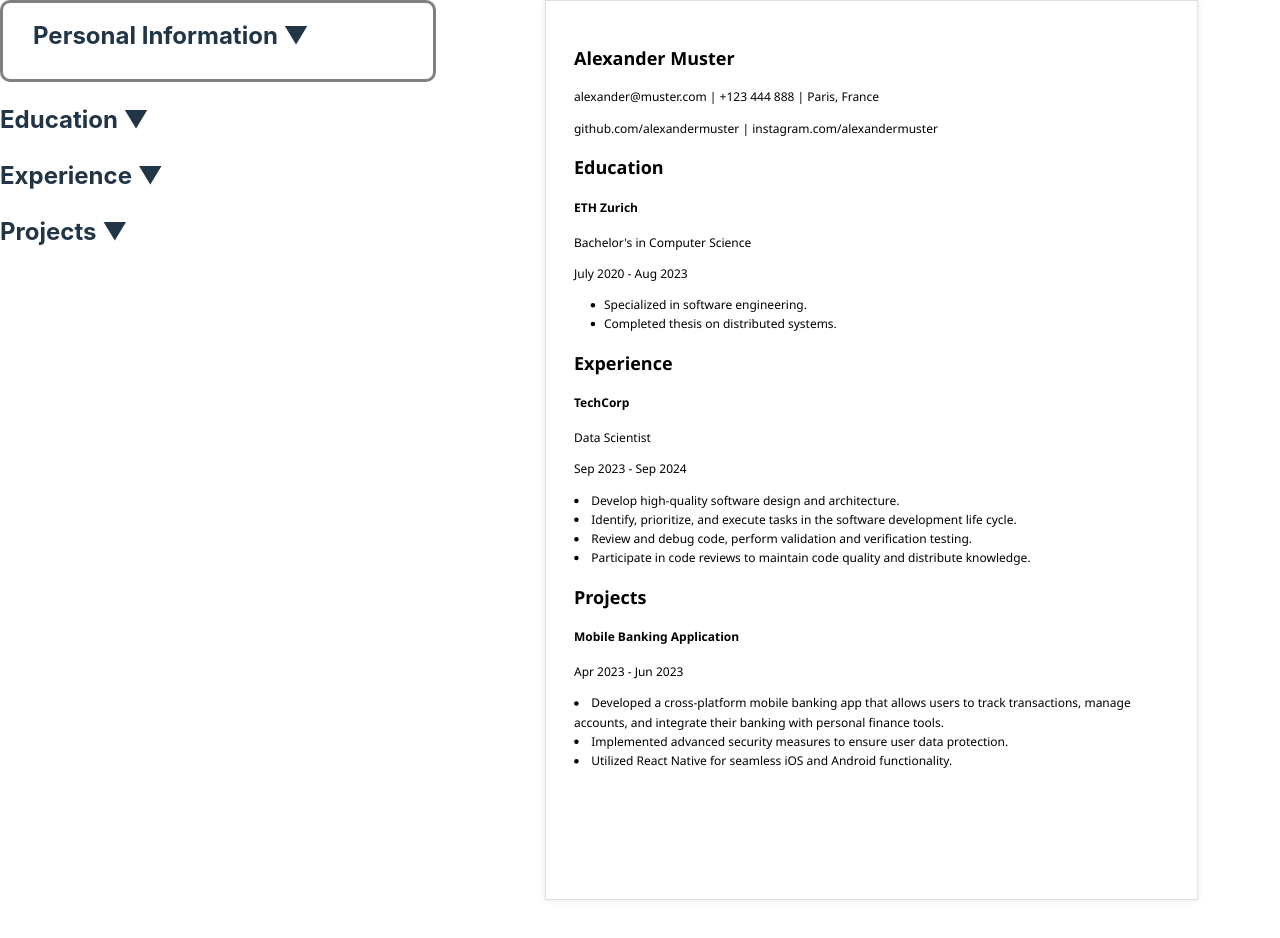
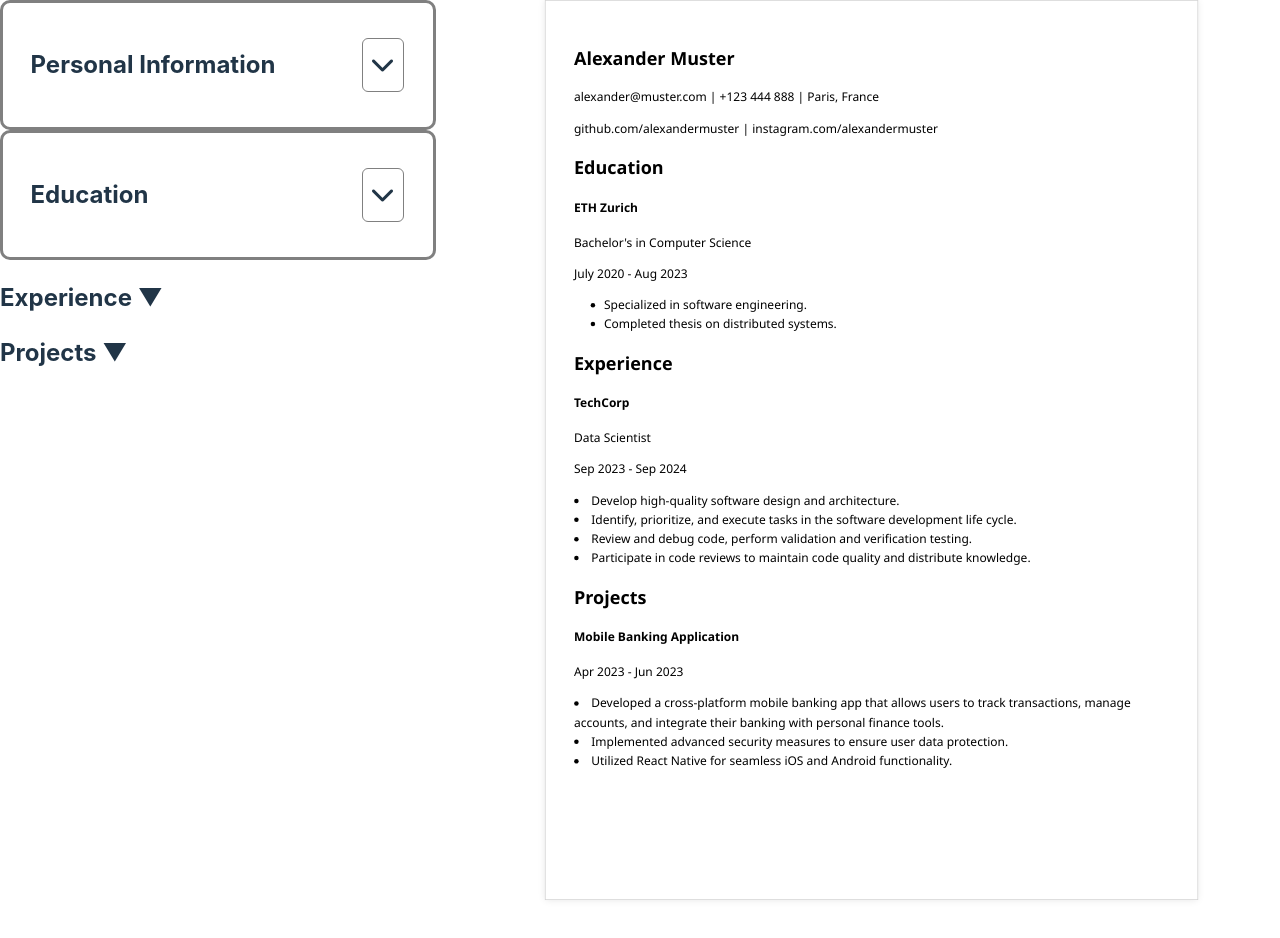
Before and after one commit to anlegi/cv_app, a React (Vite) app: page / in a window 1280 px wide. Shown: the top 938 px of the page. Built offline with nearby package versions, Linux system fonts and the light colour scheme.

Commit message:
Add styling to personal and educational component

```diff
--- a/index.html
+++ b/index.html
@@ -4,6 +4,7 @@
     <meta charset="UTF-8" />
     <link rel="icon" type="image/svg+xml" href="/vite.svg" />
     <meta name="viewport" content="width=device-width, initial-scale=1.0" />
+    <script src="https://kit.fontawesome.com/43fe8a676a.js" crossorigin="anonymous"></script>
     <title>CV App</title>
   </head>
   <body>
--- a/src/components/educational-experience-form.jsx
+++ b/src/components/educational-experience-form.jsx
@@ -65,65 +65,78 @@ function EducationalInfoForm({ onSubmit }) {
     };
 
     return (
-        <div>
-            <h2 onClick={toggleFormVisibility} style={{ cursor: 'pointer' }}>
-                Education {isCollapsed ? '▼' : '▲'}
+        <div className="educational-info">
+          <h2 className="form-header" onClick={toggleFormVisibility}>
+          <span className="form-title">Education</span>
+          <span className="toggle-icon">
+            {isCollapsed
+            ? <i className="fa-solid fa-chevron-down"></i>
+            : <i className="fa-solid fa-chevron-up"></i>}
+          </span>
       </h2>
           {!isCollapsed && (
               <div>
                   {educations.map((education, index) => (
-                        <form key={index} onSubmit={handleSubmit}>
+                      <form className="educational-info-form" key={index} onSubmit={handleSubmit}>
+                        <div className="form-row">
                           <label>
                             Name
+                          </label>
                           <input
                               type="text"
                               name="schoolName"
                               value={education.schoolName}
                               onChange={(e) => handleChange(e, index)}
                           />
-                            </label>
+                        </div>
                         <br />
+                        <div className="form-row">
                           <label>
                             Time
+                          </label>
                           <input
                             type="text"
                             name="dateStudy"
                             value={education.dateStudy}
                             onChange={(e) => handleChange(e, index)}
                           />
-                            </label>
+                        </div>
                         <br />
+                        <div className="form-row">
                           <label>
                             Description
+                          </label>
                           <input
                               type="text"
                               name="titleStudy"
                               value={education.titleStudy}
                               onChange={(e) => handleChange(e, index)}
                           />
-                            </label>
+                        </div>
                         <br />
-
                         {education.descriptions.map((description, descIndex) => (
-                                <div key={descIndex}>
+                            <div className="form-row"key={descIndex}>
                               <label>
                                 Details
+                              </label>
                               <input
                                 type="text"
                                 name="description"
                                 value={description}
                                 onChange={(e) => handleChange(e, index, descIndex)}
                               />
-                                    </label>
-                                    <button type="button" onClick={() => handleRemoveDescription(index, descIndex)}>Remove Detail</button>
+
                             </div>
                         ))}
-                            <button type="button" onClick={() => handleAddDescription(index)}>Add Another Detail</button>
+                        <button type="button" onClick={() => handleRemoveDescription(index, descIndex)}>Remove Detail</button>
+                        <button className="another-detail-btn"type="button" onClick={() => handleAddDescription(index)}>Add Another Detail</button>
                         <br />
                     </form>
                 ))}
-                    <button onClick={handleAddEducation}>Add Another Education</button>
-                    <button type="submit" onClick={handleSubmit}>Submit All</button>
+                <div className="button-container2">
+                  <button className="another-education-btn" onClick={handleAddEducation}>Add Another Education</button>
+                  <button className="submit-all-btn"type="submit" onClick={handleSubmit}>Submit All</button>
+                </div>
             </div>
         )}
       </div>
--- a/src/components/personal-info-form.jsx
+++ b/src/components/personal-info-form.jsx
@@ -9,6 +9,7 @@ function PersonalInfoForm({ onSubmit }) {
     location: "",
     contacts: [""],
   })
+
 
   const [isCollapsed, setIsCollapsed] = useState(true) //form expanded or collapsed
 
@@ -44,8 +45,13 @@ function PersonalInfoForm({ onSubmit }) {
 
   return (
     <div className="personal-info">
-      <h2 onClick={toggleFormVisibility}>
-      Personal Information {isCollapsed ? '▼ ' : '▲ '}
+      <h2 className="form-header" onClick={toggleFormVisibility}>
+          <span className="form-title">Personal Information</span>
+          <span className="toggle-icon">
+            {isCollapsed
+            ? <i className="fa-solid fa-chevron-down"></i>
+            : <i className="fa-solid fa-chevron-up"></i>}
+          </span>
       </h2>
       {!isCollapsed && (
         <form className="personal-info-form" onSubmit={handleSubmit}>
--- a/src/index.css
+++ b/src/index.css
@@ -13,14 +13,6 @@
   -moz-osx-font-smoothing: grayscale;
 }
 
-a {
-  font-weight: 500;
-  color: #646cff;
-  text-decoration: inherit;
-}
-a:hover {
-  color: #535bf2;
-}
 
 body {
   margin: 0;
@@ -38,13 +30,34 @@ button {
   font-size: 1em;
   font-weight: 500;
   font-family: inherit;
-  background-color: #1a1a1a;
   cursor: pointer;
+  transition: background-color 0.25s;
+}
+
+.toggle-icon {
+  border-radius: 8px;
+  border: 1px solid grey;
+  border-radius: 6px;
+  padding: 8px;
+  margin-right: 27px;
+  transition: background-color 0.25s;
   transition: border-color 0.25s;
+
 }
+
+/* .toggle-icon:hover {
+  background-color: #fafafa;
+  border-color: #dddddd;
+  color: grey;
+} */
+
+
+
+
 button:hover {
-  border-color: #646cff;
+  background-color: #ececec;
 }
+
 button:focus,
 button:focus-visible {
   outline: 4px auto -webkit-focus-ring-color;
@@ -66,26 +79,43 @@ button:focus-visible {
   border: 1px solid #d3d3d3;
 }
 
-.personal-info {
+.personal-info, .educational-info {
   border: solid grey;
   border-radius: 10px;
   min-width: 400px;
   padding: 15px;
+  display: flex;
+  flex-direction: column;
+  align-items: center; /* Aligns children (form-header and form) centrally */
 }
 
-.personal-info h2 {
-  margin: 0 0 10px 0; /* Removes default margin and adjusts bottom margin */
-  padding-left: 15px;
+.form-header {
+  width: 100%;
+  display: flex;
+  justify-content: space-between; /* Positions the title and toggle icon on opposite sides */
+  align-items: center;
+  cursor: pointer;
+  padding-left: 25px;
+}
+
+.form-title {
+  flex: 1;
+  text-align: left; /* Ensures the title aligns left with the labels below */
 }
 
 
+
 .personal-info-form {
+  width: 100%; /* Match width to ensure alignment with the toggle icon */
   display: flex;
   flex-direction: column;
-  justify-content: center;
   align-items: center;
+}
+
+.educational-info-form {
   width: 100%;
 }
+
 
 .form-row {
   display: flex;
@@ -112,7 +142,20 @@ button:focus-visible {
   display: flex;
   flex-direction: column;
   justify-content: center;
+  /* width: 100%; */
 }
+
+.button-container2 {
+  display: flex;
+  flex-direction: column;
+  justify-content: center;
+  /* width: 100%; */
+}
+
+.another-education-btn {
+  margin-bottom: 10px;
+}
+
 
 .button-container button {
   margin-bottom: -15px;
```
Lines whose indentation alone changed are shown as unchanged.
